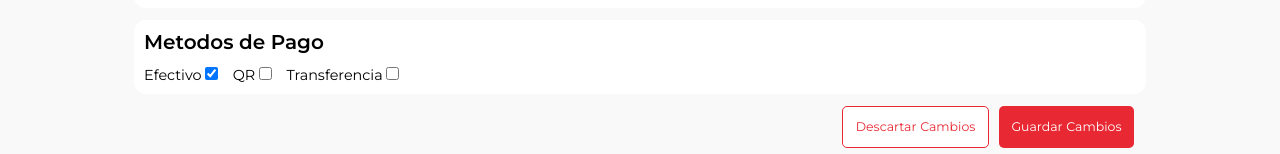
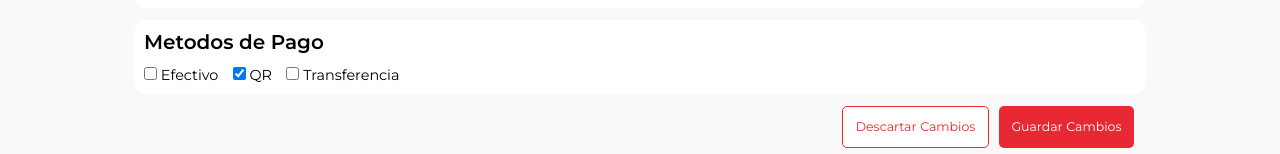
Before and after one commit to fernandatperez/algo-que-pedir, a SvelteKit app: page /store-profile in a window 1280 px wide. Shown: the part 798-952 px from the top of the page. Built offline with nearby package versions, Linux system fonts and the light colour scheme.

Commit message:
correcciones antes de comenzar springboot

```diff
--- /dev/null
+++ b/src/lib/components/checkbox.svelte
@@ -0,0 +1,25 @@
+<script>
+  let {
+    name,
+    label,
+    value = 'on',
+    checked = false,
+    class: className = ''
+  } = $props();
+
+  let isChecked = $state(checked);
+</script>
+
+<label class="checkbox-wrapper {className}">
+  <input
+    type="checkbox"
+    {name}
+    {value}
+    checked={isChecked}
+    onchange={() => isChecked = !isChecked}
+    class="checkbox-input"
+  />
+
+
+  <span class="checkbox-label">{label}</span>
+</label>
--- /dev/null
+++ b/src/lib/domain/checkbox.ts
@@ -0,0 +1,10 @@
+export interface CheckboxProps {
+  name: string;
+  label: string;
+  value?: boolean;
+  checked?: boolean;
+  disabled?: boolean;
+  required?: boolean;
+  id?: string;
+  class?: string;
+}
--- a/src/routes/(authed)/store-profile/+page.svelte
+++ b/src/routes/(authed)/store-profile/+page.svelte
@@ -9,6 +9,7 @@
   import type { ValidationMessage } from '$lib/domain/validationMessage';
   import ValidationField from "$lib/components/ValidationField.svelte";
   import Input from "$lib/components/Input.svelte";
+  import Checkbox from "$lib/components/checkbox.svelte";
 
   let store = $state<StoreType[]>([])
   let newStore = <StoreType>(new StoreType())
@@ -217,37 +218,28 @@
           <h2 class="subtitle">Metodos de Pago</h2>
           <div class="payments-checkbox-group">
             <!-- Checkbox Efectivo -->
-            <label for="storePaymentEfectivo">
-              <span>Efectivo</span>
-              <input
-                type="checkbox"
-                class="payment-checkbox"
-                name="storePaymentEfectivo"
-                id="storePaymentEfectivo"
-                checked={currentStore?.storePaymentEfectivo || false}>
-            </label>
+            <Checkbox
+              name="storePaymentEfectivo"
+              label="Efectivo"
+              value="efectivo"
+              checked={currentStore?.storePaymentEfectivo ?? false}
+            />
 
             <!-- Checkbox QR -->
-            <label for="storePaymentQR">
-              <span>QR</span>
-              <input
-                type="checkbox"
-                class="payment-checkbox"
-                name="storePaymentQR"
-                id="storePaymentQR"
-                checked={currentStore?.storePaymentQR || false}>
-            </label>
+            <Checkbox
+              name="storePaymentQR"
+              label="QR"
+              value="qr"
+              checked={currentStore?.storePaymentQR ?? true }
+            />
 
             <!-- Checkbox Transferencia -->
-            <label for="storePaymentTransferencia">
-              <span>Transferencia</span>
-              <input
-                type="checkbox"
-                class="payment-checkbox"
-                name="storePaymentTransferencia"
-                id="storePaymentTransferencia"
-                checked={currentStore?.storePaymentTransferencia || false}>
-            </label>
+            <Checkbox
+              name="storePaymentTransferencia"
+              label="Transferencia"
+              value="transferencia"
+              checked={currentStore?.storePaymentTransferencia ?? false}
+            />
             <ValidationField errors={errors} field="metodopago" />
           </div>
         </fieldset>
```
